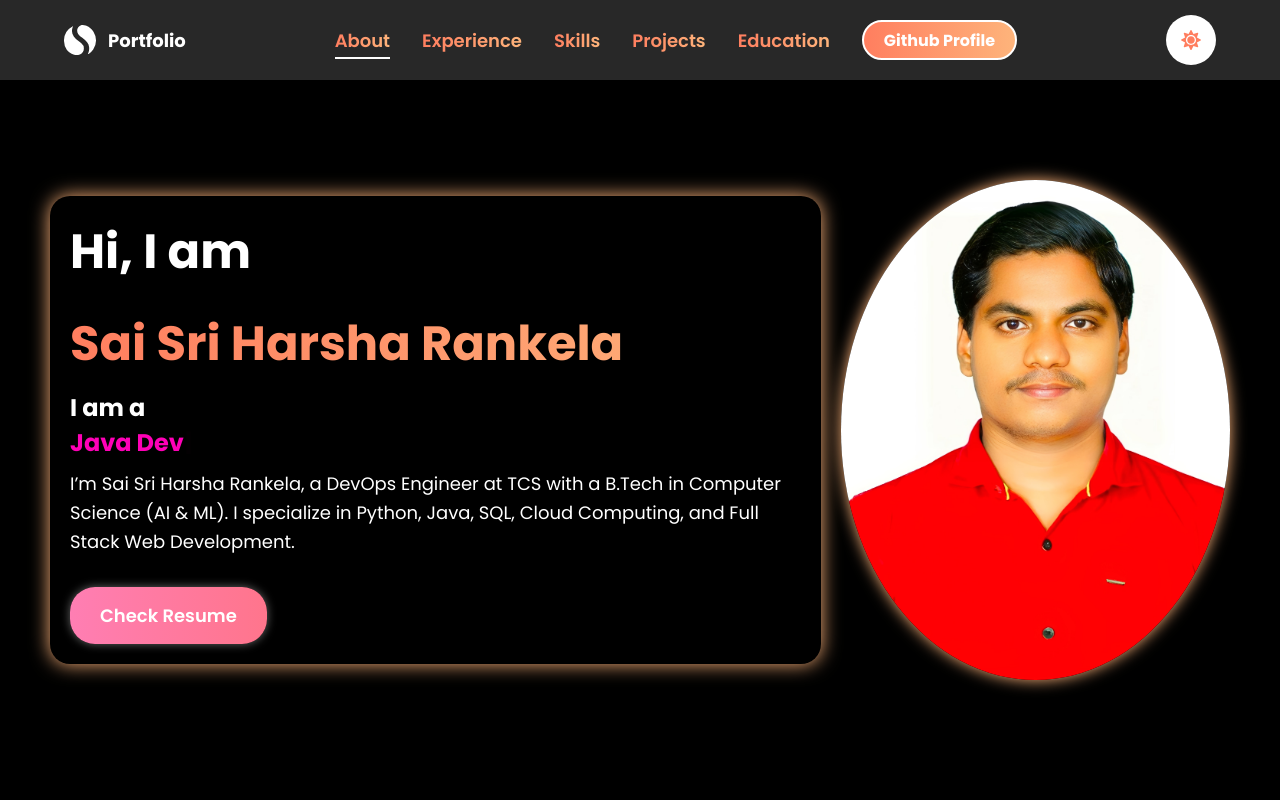
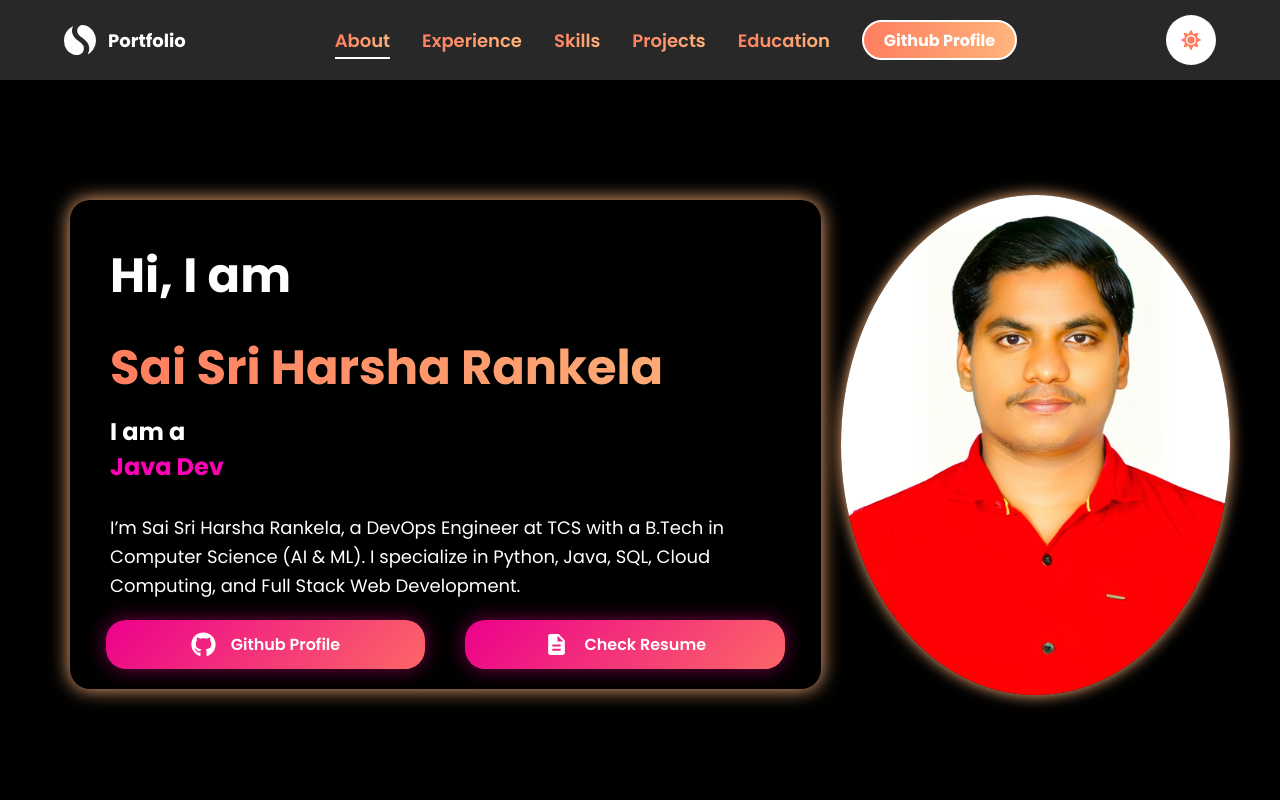
Before and after one commit to saisriharsha2003/Harsha_Portfolio, a React (Create React App) app: page / in a window 1280 px wide. Shown: the top 800 px of the page. Built offline with nearby package versions, Linux system fonts and the light colour scheme.

Commit message:
modified hero section style

```diff
--- a/src/components/HeroSection/HeroSection.jsx
+++ b/src/components/HeroSection/HeroSection.jsx
@@ -9,13 +9,16 @@ import {
   Title,
   Title1,
   SubTitle,
-  ResumeButton,
   CodingTitle,
+  ButtonGroup,
+  HeroButton,
 } from "./HeroStyle";
 import HeroImg from "../../images/HeroImage.jpg";
 import Typewriter from "typewriter-effect";
 import { Bio } from "../HeroSection/HeroSectionData.js";
 import { useTheme } from "styled-components";
+import { FaGithub, FaFileAlt } from "react-icons/fa";
+import { MdDescription } from "react-icons/md";
 
 const containerVariants = {
   hidden: { opacity: 0, y: -50 },
@@ -70,15 +73,28 @@ const HeroSection = () => {
             <SubTitle as={motion.p} variants={itemVariants}>
               {Bio.description}
             </SubTitle>
-            <ResumeButton
+            <ButtonGroup>
+              <HeroButton
+                as={motion.a}
+                target="_blank"
+                onClick={() => window.open(Bio.github, "_blank")}
+                whileHover={{ scale: 1.1 }}
+                whileTap={{ scale: 0.9 }}
+              >
+                <FaGithub size={25} />
+                Github Profile
+              </HeroButton>
+              <HeroButton
                 as={motion.a}
                 href={Bio.resume}
                 target="_blank"
                 whileHover={{ scale: 1.1 }}
                 whileTap={{ scale: 0.9 }}
               >
-              <span style={{ color: "white" }}>Check Resume</span>
-            </ResumeButton>
+                <MdDescription size={25} />
+                Check Resume
+              </HeroButton>
+            </ButtonGroup>
           </HeroContentContainer>
         </HeroInnerContainer>
       </HeroContainer>
--- a/src/components/HeroSection/HeroStyle.js
+++ b/src/components/HeroSection/HeroStyle.js
@@ -1,5 +1,5 @@
-import styled from 'styled-components';
-import { motion } from 'framer-motion';
+import styled from "styled-components";
+import { motion } from "framer-motion";
 
 export const HeroContainer = styled(motion.div)`
   background: ${({ theme }) => theme.card_light};
@@ -37,7 +37,7 @@ export const HeroContentContainer = styled(motion.div)`
   text-align: left;
   padding: 20px;
   border-radius: 20px;
-  margin-right: 20px;
+  margin: 20px;
   animation: pulseGlowHeroC 3s infinite alternate;
 
   @keyframes pulseGlowHeroC {
@@ -105,7 +105,7 @@ export const Title = styled(motion.h1)`
   font-weight: bold;
   color: ${({ theme }) => theme.text_secondary};
   -webkit-background-clip: text;
-  margin-bottom: 20px;
+  margin: 20px;
 
   @media (max-width: 960px) {
     font-size: 36px;
@@ -116,13 +116,28 @@ export const Title = styled(motion.h1)`
   }
 `;
 
+export const ButtonGroup = styled.div`
+  display: flex;
+  justify-content: center;
+  gap: 40px;
+  margin-top: 20px;
+  width: 100%;
+  flex-wrap: wrap;
+  align-items: center;
+
+  @media (max-width: 600px) {
+    flex-direction: column;
+    gap: 8px;
+  }
+`;
+
 export const Title1 = styled(motion.h1)`
   font-size: 48px;
   font-weight: bold;
   background: linear-gradient(to right, #ff7e5f, #feb47b);
   -webkit-background-clip: text;
   color: transparent;
-  margin-bottom: 20px;
+  margin: 20px;
 
   @media (max-width: 960px) {
     font-size: 36px;
@@ -137,33 +152,38 @@ export const SubTitle = styled(motion.p)`
   font-size: 18px;
   color: ${({ theme }) => theme.text_secondary};
   line-height: 1.6;
-  margin-bottom: 30px;
+  margin: 20px;
 
   @media (max-width: 960px) {
     font-size: 16px;
   }
 `;
 
-export const ResumeButton = styled(motion.a)`
-  display: inline-block;
-  padding: 15px 30px;
-  font-size: 18px;
+export const HeroButton = styled(motion.a)`
+  display: flex;
+  align-items: center;
+  justify-content: center;
+  font-size: 16px;
   font-weight: 600;
-  color: #fff;
+  color: white;
+  padding: 12px 18px;
+  border-radius: 20px;
+  background: linear-gradient(135deg, #ec008c, #fc6767);
+  cursor: pointer;
   text-decoration: none;
-  border-radius: 25px;
-  background: linear-gradient(90deg, #ff7eb3, #ff758c);
-  box-shadow: ${({ theme }) => theme.mode === 'dark' ? '0px 0px 10px rgba(255, 255, 255, 0.4)' : '0px 0px 10px rgba(1, 1, 1, 0.3)'};
-  transition: all 0.3s ease;
+  box-shadow: 0px 0px 20px rgba(236, 0, 140, 0.5);
+  transition: transform 0.3s ease, background-color 0.3s ease;
+  width: 45%;
+  gap: 15px;
 
   &:hover {
-    transform: scale(1.1);
-    box-shadow: ${({ theme }) => theme.mode === 'dark' ? '0px 0px 20px rgba(255, 255, 255, 0.6)' : '0px 0px 20px rgba(1, 1, 1, 0.5)'};
+    transform: scale(1.05);
+    background: linear-gradient(-135deg, #ec008c, #fc6767);
+    box-shadow: 0px 0px 30px rgba(236, 0, 140, 0.5);
   }
 
-  @media (max-width: 640px) {
-    padding: 12px 25px;
-    font-size: 16px;
+  @media (max-width: 600px) {
+    width: 100%;
   }
 `;
 
@@ -172,9 +192,11 @@ export const TextLoop = styled(motion.div)`
   font-weight: 700;
   color: #ff00b7;
   animation: bounce 2s infinite;
+  margin: 20px;
 
   @keyframes bounce {
-    0%, 100% {
+    0%,
+    100% {
       transform: translateY(0);
     }
     50% {
```
Lines whose indentation alone changed are shown as unchanged.
